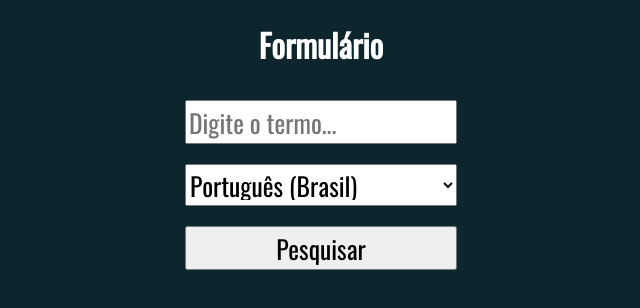
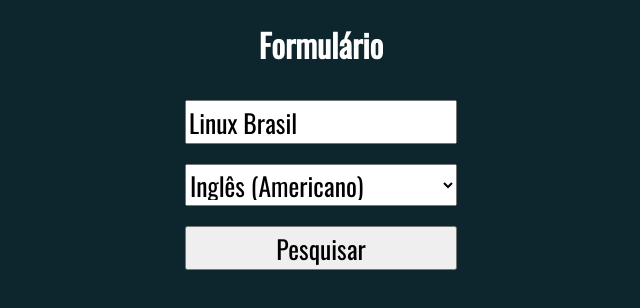
Before and after one commit to DavidMoraes-DEV/Projeto_FlappyBird, a plain HTML site: page DOM/selecionandoElementos3.html in a window 1280 px wide. Shown: the whole page, without its empty margins (319-959 px from the left). Drawn offline with Linux system fonts and the light colour scheme.

Commit message:
Selecionando Elementos parte 03

```diff
--- a/DOM/selecionandoElementos3.html
+++ b/DOM/selecionandoElementos3.html
@@ -31,7 +31,13 @@
         <button>Pesquisar</button>
     </form>
     <script>
-        // ...
+        console.log(document.forms)
+        console.log(document.forms[0])
+        console.log(document.getElementsByName('pesquisa'))
+        console.log(document.pesquisa)
+        document.pesquisa.q.value = 'Linux Brasil' /*Acessando e alterando os valores dos elementos diretamente pelo seu nome (pesquisa, etc...)*/
+        document.pesquisa.hl.value = 'en-us'
+        console.log(document.pesquisa.hl.selectedIndex)
     </script>
 </body>
 
```
